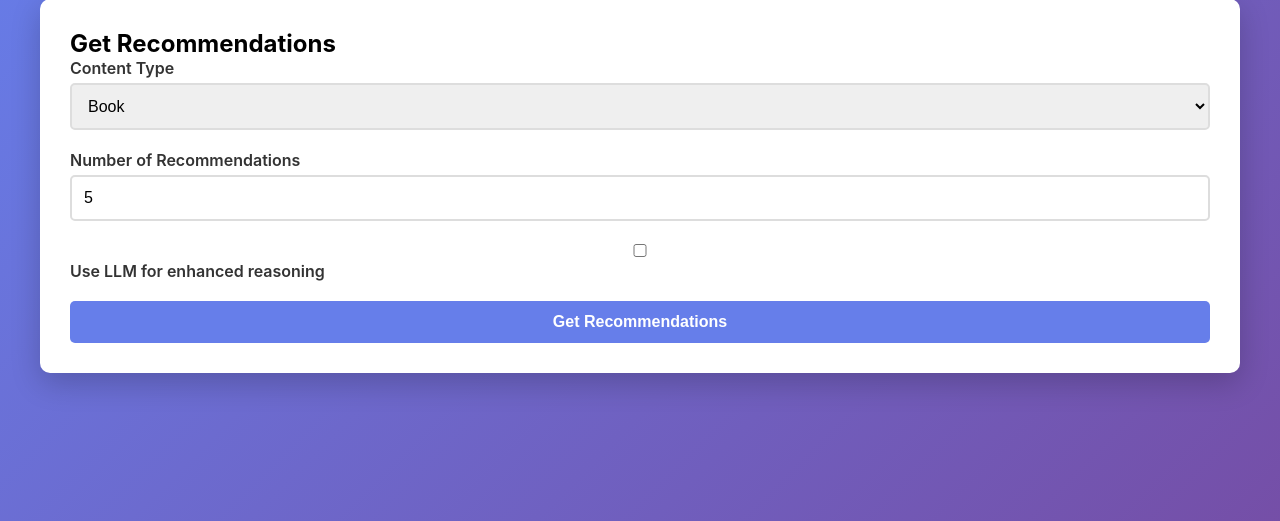
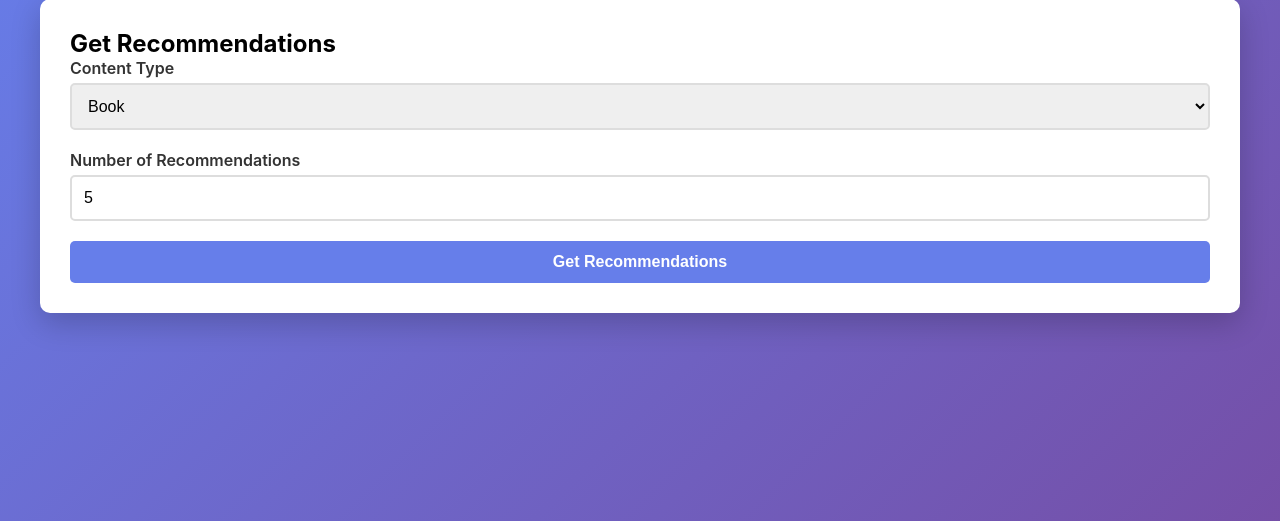
Before and after one commit to therealahall/recommendinator, a Python web app: template src/web/templates/index.html in a window 1280 px wide. Shown: the part 130-651 px from the top of the page. Run offline with Jinja, Linux system fonts and the light colour scheme; the template is opened without the code that fills it, so the values that code supplies are empty.

Commit message:
feat(web): default LLM recommendations to enabled and hide checkbox
Make LLM recommendations the default behavior and hide the checkbox in the UI
since it should always be used for better reasoning.

Changes:
- Default use_llm parameter to True in API endpoint
- Hide LLM checkbox in UI (still checked by default)
- Add llm_reasoning field to API response model
- Display LLM reasoning in UI when available

This simplifies the UI and ensures users always get enhanced LLM reasoning
with their recommendations.

```diff
--- a/src/web/api.py
+++ b/src/web/api.py
@@ -44,6 +44,7 @@ class RecommendationResponse(BaseModel):
     similarity_score: float
     preference_score: float
     reasoning: str
+    llm_reasoning: Optional[str] = None
 
 
 class StatusResponse(BaseModel):
@@ -60,7 +61,7 @@ async def get_recommendations(
         ..., description="Content type (book, movie, tv_show, video_game)"
     ),
     count: int = Query(5, ge=1, le=20, description="Number of recommendations"),
-    use_llm: bool = Query(False, description="Use LLM for enhanced reasoning"),
+    use_llm: bool = Query(True, description="Use LLM for enhanced reasoning"),
 ):
     """Get personalized recommendations.
 
@@ -109,6 +110,7 @@ async def get_recommendations(
                     similarity_score=rec["similarity_score"],
                     preference_score=rec["preference_score"],
                     reasoning=rec["reasoning"],
+                    llm_reasoning=rec.get("llm_reasoning"),
                 )
             )
 
--- a/src/web/templates/index.html
+++ b/src/web/templates/index.html
@@ -182,9 +182,9 @@
                     <label for="count">Number of Recommendations</label>
                     <input type="number" id="count" min="1" max="20" value="5" required>
                 </div>
-                <div class="form-group">
+                <div class="form-group" style="display: none;">
                     <label>
-                        <input type="checkbox" id="useLLM"> Use LLM for enhanced reasoning
+                        <input type="checkbox" id="useLLM" checked> Use LLM for enhanced reasoning
                     </label>
                 </div>
                 <button type="submit">Get Recommendations</button>
@@ -269,7 +269,8 @@
                         <h3>${index + 1}. ${rec.title}</h3>
                         ${rec.author ? `<div class="author">by ${rec.author}</div>` : ''}
                         <div class="score">Score: ${rec.score.toFixed(2)}</div>
-                        <div class="reasoning">${rec.reasoning}</div>
+                        <div class="reasoning">${rec.reasoning || 'Recommended based on your preferences'}</div>
+                        ${rec.llm_reasoning ? `<div class="reasoning" style="margin-top: 10px; font-style: italic; color: #666;">${rec.llm_reasoning}</div>` : ''}
                     </div>
                 `).join('');
 
```
